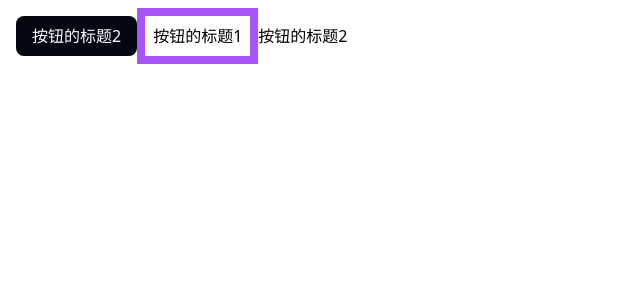
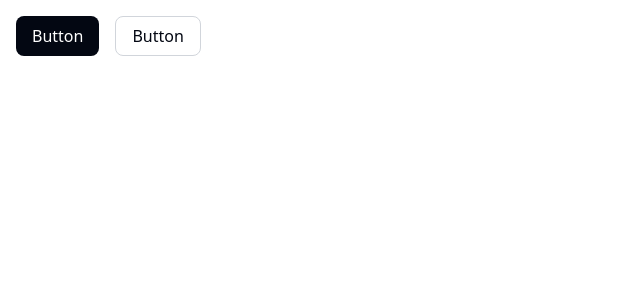
Before and after one commit to jeejeeguan/gitlab-cn-design, a Nuxt app: page / in a window 1280 px wide. Shown: the top 300 px of the page, without its empty margins (0-640 px from the left). Built offline with nearby package versions, Linux system fonts and the light colour scheme.

Commit message:
Refactor component using cva

```diff
--- a/components/UI/Button.vue
+++ /dev/null
@@ -1,42 +0,0 @@
-<template>
-  <button :class="buttonClasses" :disabled="disabled">
-    <slot />
-  </button>
-</template>
-
-<script setup lang="ts">
-  import { computed } from "vue";
-
-  interface ButtonProps {
-    variant?: "primary" | "outline" | "ghost";
-    size?: "medium";
-    disabled?: boolean;
-  }
-
-  // 使用 widthDefaults 和 defineProps 定义组件的默认属性
-  const props = withDefaults(defineProps<ButtonProps>(), {
-    variant: "primary",
-    size: "medium",
-    disabled: false,
-  });
-
-  // 使用计算属性 buttonClasses,根据按钮的类型、大小和状态生成相应的类名
-  const buttonClasses = computed(() => {
-    const baseClasses =
-      "inline-flex items-center justify-center whitespace-nowrap rounded-lg text-base font-normal leading-normal ring-offset-background transition-colors focus-visible:outline-none focus-visible:ring-2 focus-visible:ring-offset-2 disabled:pointer-events-none disabled:opacity-50"; // 基础类
-
-    // 根据 props.variant 生成类型相关的类名
-    const variantClasses = {
-      primary: "bg-gray-950 text-white hover:bg-gray-700",
-      outline: "bg-white/0 text-gray-950 border border-gray-300 hover:bg-gray-100",
-      ghost: "bg-white/0 text-gray-950 hover:bg-gray-100",
-    }[props.variant || "primary"]; // 默认使用 primary 类型
-
-    // 根据 props.size 生成大小相关的类名
-    const sizeClasses = {
-      medium: "h-10 px-4 py-2 ",
-    }[props.size || "medium"];
-
-    return `${baseClasses} ${variantClasses} ${sizeClasses}`;
-  });
-</script>
--- /dev/null
+++ b/components/ui/button/Button.vue
@@ -0,0 +1,44 @@
+<script setup lang="ts">
+import { cva, type VariantProps } from "class-variance-authority";
+
+const buttonVariants = cva(
+  "inline-flex items-center justify-center whitespace-nowrap rounded-lg text-base font-normal leading-normal transition-colors focus-visible:outline-none focus-visible:ring-2 focus-visible:ring-offset-2 disabled:pointer-events-none disabled:opacity-50",
+  {
+    variants: {
+      variant: {
+        // sm:hover 确保 hover 样式只在非 mobile 尺寸的浏览器上生效，避免了 hover 样式不清除的问题
+        // active 确保了 mobile 尺寸的浏览器上用户点按的时候仍然有交互样式
+        primary: "bg-gray-950 text-white focus-visible:ring-gray-950 sm:hover:bg-gray-700 active:bg-gray-700",
+        outline:
+          "bg-white/0 text-gray-950 border border-gray-300 focus-visible:ring-gray-950 sm:hover:bg-gray-100 active:bg-gray-100",
+        ghost: "bg-white/0 text-gray-950 focus-visible:ring-gray-950 sm:hover:bg-gray-100 active:bg-gray-100",
+      },
+      size: {
+        medium: "h-10 px-4 py-2",
+      },
+    },
+    defaultVariants: {
+      variant: "primary",
+      size: "medium",
+    },
+  },
+);
+
+type ButtonVariants = VariantProps<typeof buttonVariants>;
+
+interface Props {
+  variant?: ButtonVariants["variant"];
+  size?: ButtonVariants["size"];
+}
+
+withDefaults(defineProps<Props>(), {
+  variant: "primary",
+  size: "medium",
+});
+</script>
+
+<template>
+  <button :class="buttonVariants({ variant, size })">
+    <slot />
+  </button>
+</template>
--- a/package.json
+++ b/package.json
@@ -16,6 +16,7 @@
   "dependencies": {
     "@nuxt/eslint": "^0.3.13",
     "@nuxtjs/tailwindcss": "^6.12.0",
+    "class-variance-authority": "^0.7.0",
     "nuxt": "^3.12.1",
     "vue": "^3.4.27",
     "vue-router": "^4.3.3"
--- a/pages/index.vue
+++ b/pages/index.vue
@@ -1,10 +1,7 @@
 <template>
-  <div class="m-4 flex items-center space-x-4">
-    <Button variant="primary"><h3 role="presentation">按钮的标题2</h3></Button>
-    <div role="button" class="ring-8 ring-purple-500 ring-offset-8">
-      <h3>按钮的标题1</h3>
-    </div>
-    <div role="button"><h3 role="presentation">按钮的标题2</h3></div>
+  <div class="flex items-center space-x-4 p-4">
+    <Button variant="primary" size="medium">Button</Button>
+    <Button variant="outline" size="medium">Button</Button>
   </div>
 </template>
 
```
Also changed, not shown: 2 other files (tests, documents, lock files or other folders).
